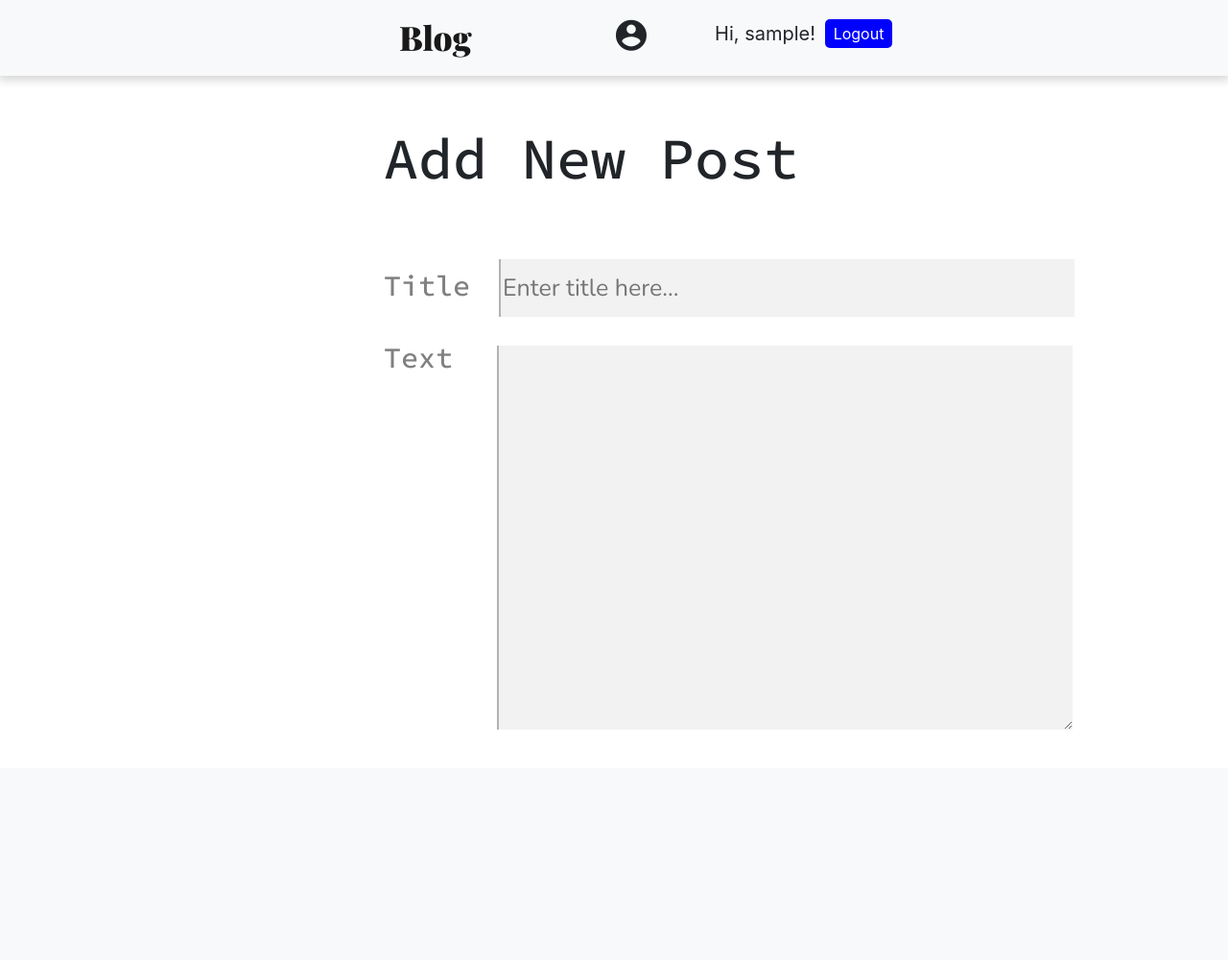
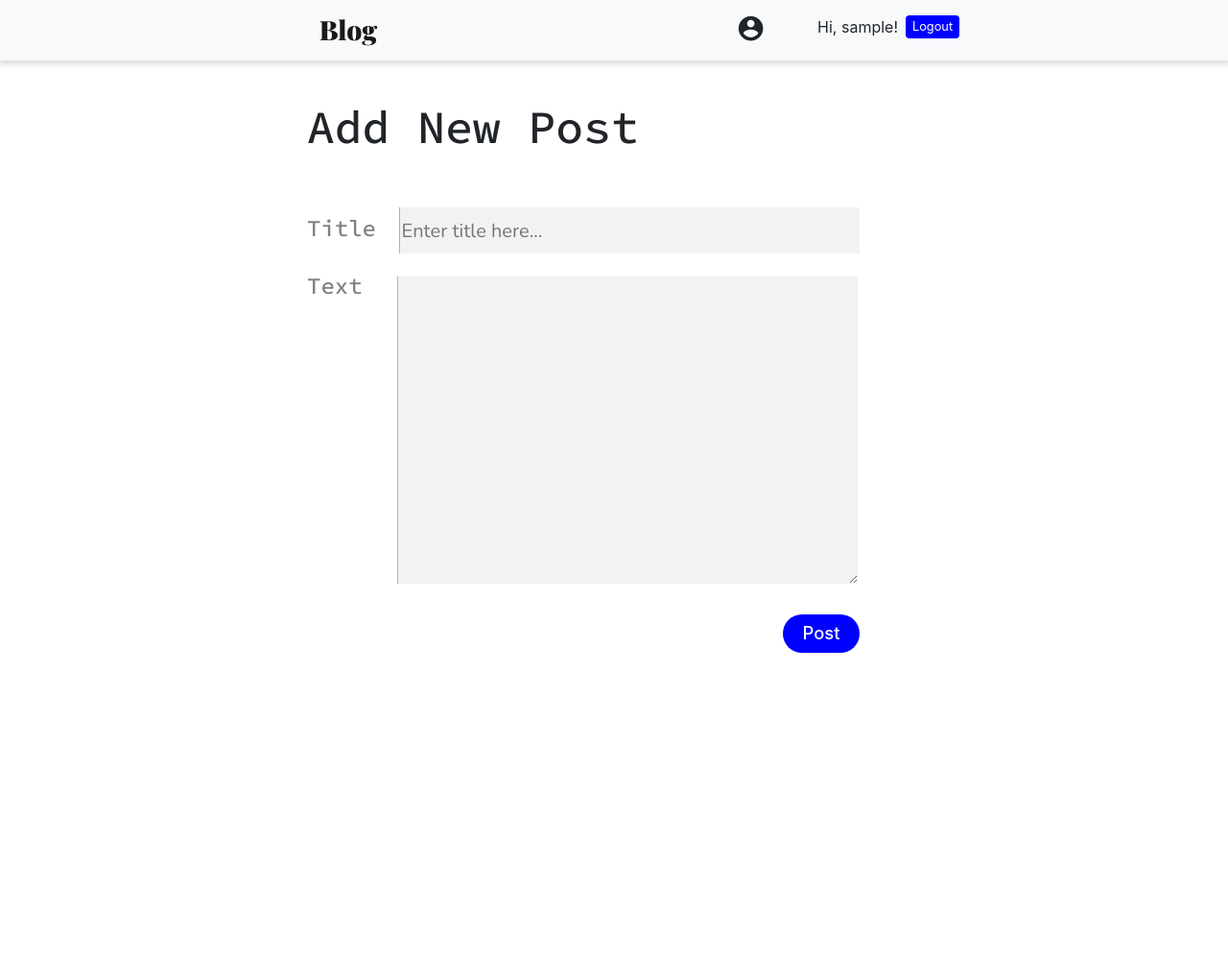
Before and after one commit to piyushpradhan/The-Blog, a Django app: page /post/new/ in a window 1280 px wide; the page is wider, and only the part inside the window is pictured. Shown: that part at 96% size. Before the commit the page ends 760 px from the top of that part, so only its background shows below. Run offline with Django 3.2, Linux system fonts and the light colour scheme; the visitor is signed in with stand-in values (Sample User, id 1); some libraries are stand-ins or nearby versions; some web fonts are replaced.

Commit message:
Update base.html

```diff
--- a/blogapp/templates/blogapp/base.html
+++ b/blogapp/templates/blogapp/base.html
@@ -10,7 +10,12 @@
     <link href="https://fonts.googleapis.com/css2?family=Cairo:wght@300&display=swap" rel="stylesheet">
     <link href="https://fonts.googleapis.com/icon?family=Material+Icons" rel="stylesheet">
     <style>
-
+      html{
+        zoom: 0.8;
+        -moz-zoom: 0.8;
+        -webkit-zoom: 0.8;
+        -ms-zoom: 0.8;
+      }
       .title{
         width: 350px;
         height: 300px;
```
